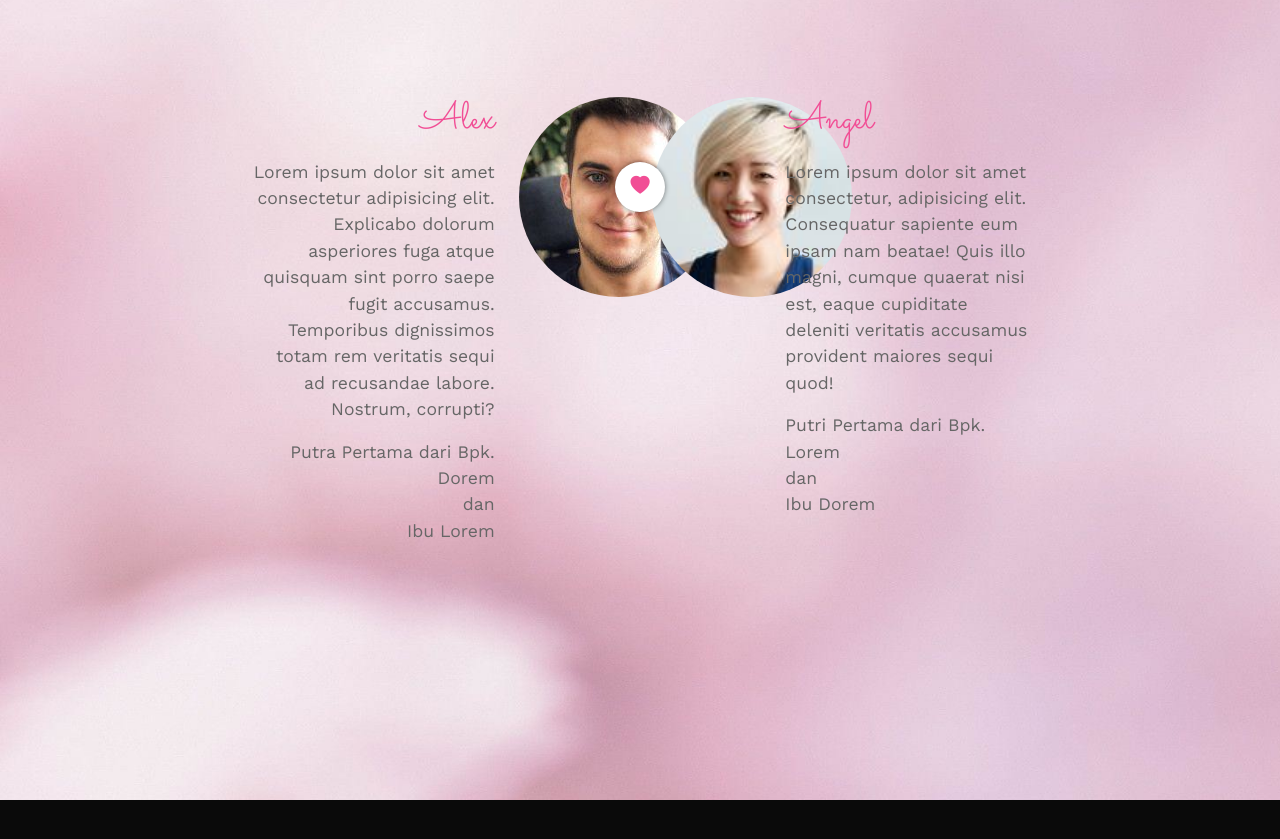
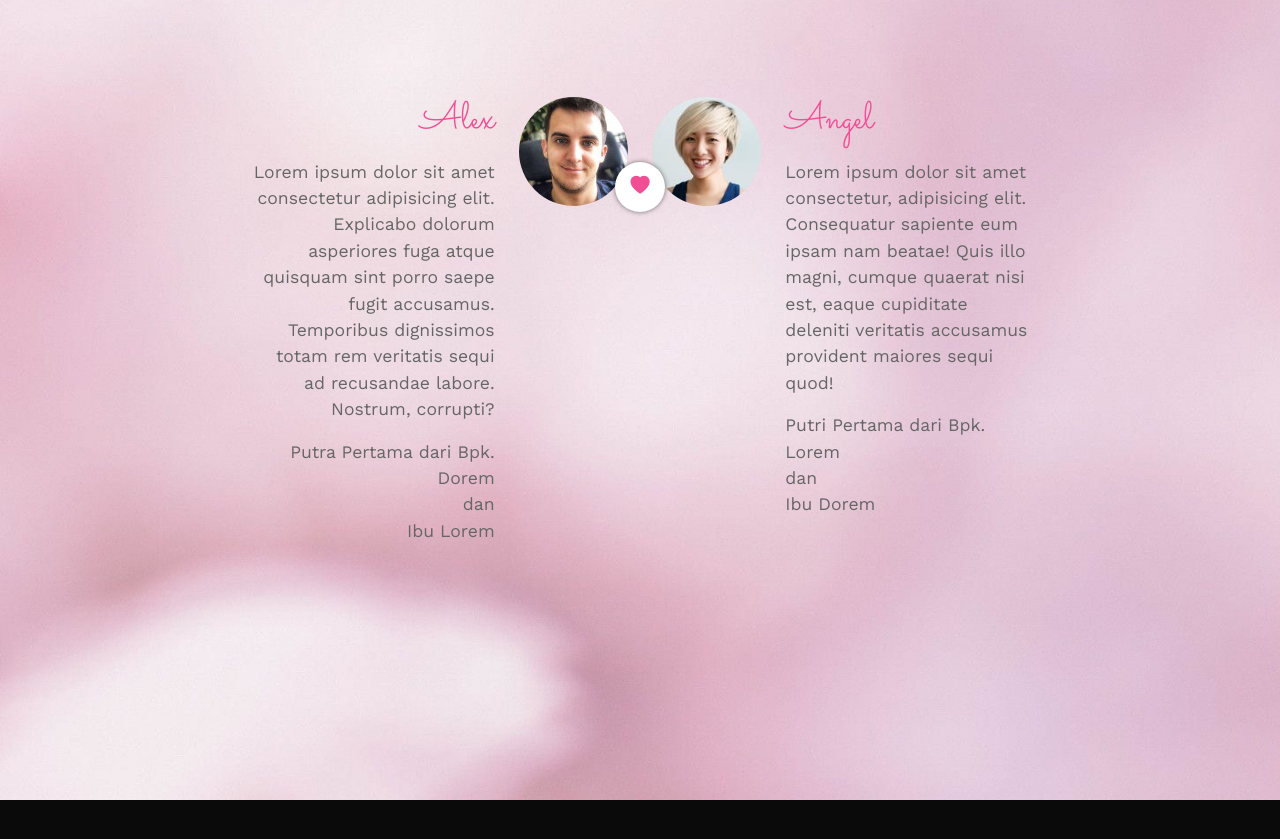
Before and after one commit to fillasetyanajunior/template-wedding-invitation-by-sandhikagalih, a plain HTML site: page index.html in a window 1280 px wide. Shown: the part 1419-2258 px from the top of the page. Drawn offline with nearby package versions, Linux system fonts and the light colour scheme; some packages are replaced by stand-ins of ours; a script that the page names is missing.

Commit message:
chore(index): fix bug img couple

```diff
--- a/index.html
+++ b/index.html
@@ -81,7 +81,7 @@
                             <p>Putra Pertama dari Bpk. Dorem <br> dan <br> Ibu Lorem</p>
                         </div>
                         <div class="col-4">
-                            <img src="img/male.jpg" alt="Alex" class="img-responsive rounded-circle" style="width: 200px; height:200px; background-size:cover;">
+                            <img src="img/male.jpg" alt="Alex" class="img-responsive rounded-circle">
                         </div>
                     </div>
                 </div>
@@ -89,7 +89,7 @@
                 <div class="col-lg-6">
                     <div class="row">
                         <div class="col-4">
-                            <img src="img/famale.jpg" alt="Angel" class="img-responsive rounded-circle" style="width: 200px; height:200px; background-size:cover;">
+                            <img src="img/famale.jpg" alt="Angel" class="img-responsive rounded-circle">
                         </div>
                         <div class="col-8">
                             <h3>Angel</h3>
```
